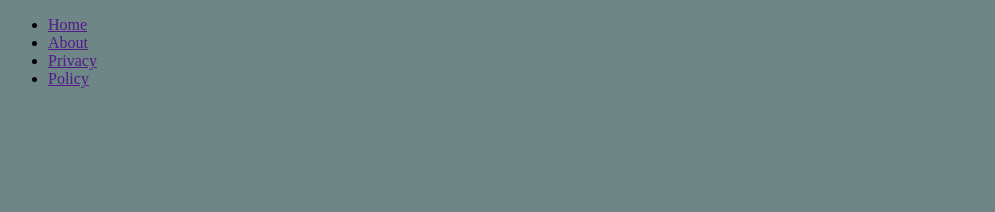
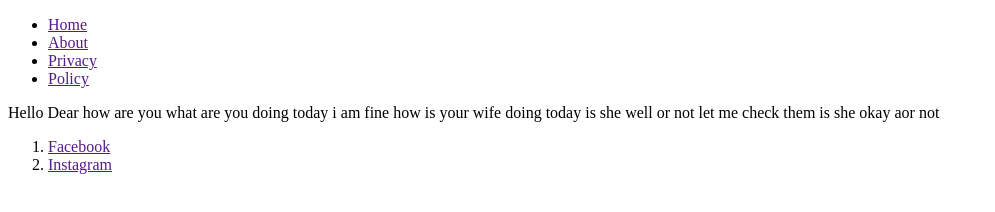
Before and after one commit to aasheesh333/MyProjects, a plain HTML site: page Exercise 1.5/Index.html in a window 1280 px wide. Shown: the whole page, without its empty margins (0-995 px from the left). Drawn offline with Linux system fonts and the light colour scheme.

Commit message:
update Exercise 1.5/Index.html

```diff
--- a/Exercise 1.5/Index.html
+++ b/Exercise 1.5/Index.html
@@ -2,7 +2,6 @@
 <html>
   <head>
     <title>Exercise 1.5</title>
-    <link rel="stylesheet" href="Style.css">
   </head>
   <body>
     <header>
@@ -15,10 +14,18 @@
         </ul>
       </nav>
     </header>
-    <span id="spn"></span>
     <div id="main">
       <section id="s1"></section>
       <section id="s2"></section>
     </div>
+    <div id="fsection">
+      <span>Hello Dear how are you what are you doing today i am fine how is your wife doing today is she well or not let me check them is she okay aor not</span>
+    </div>
+    <footer>
+      <ol>
+        <li><a href="">Facebook</a></li>
+        <li><a href="">Instagram</a></li>
+      </ol>
+    </footer>
   </body>
 </html>
```
